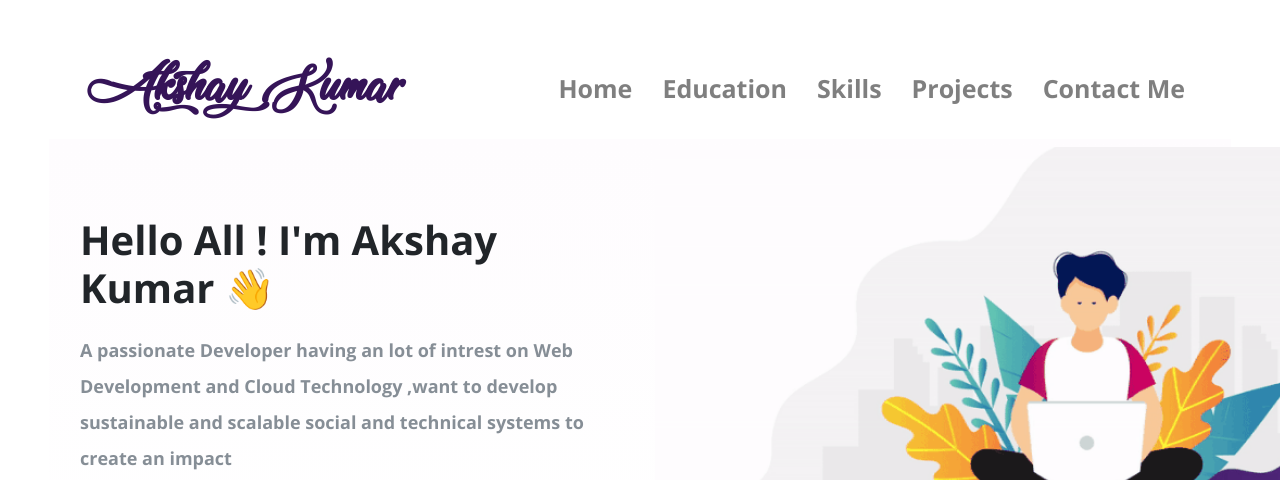
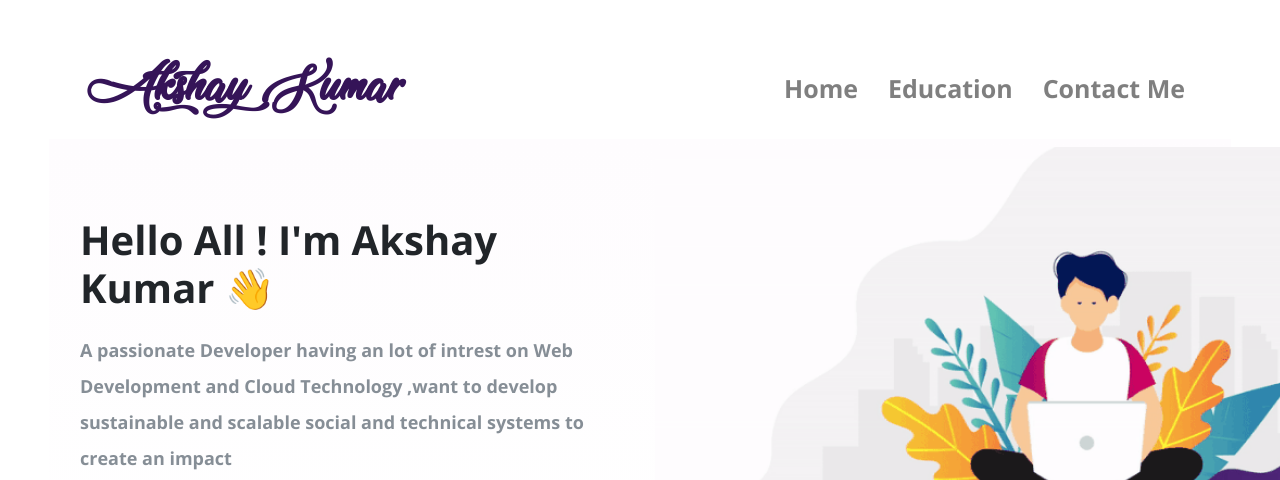
Before and after one commit to akshayak5253/myownportfolio, a plain HTML site: page index.html in a window 1280 px wide. Shown: the top 480 px of the page. Drawn offline with nearby package versions, Linux system fonts and the light colour scheme; a web font is replaced by a local one.

Commit message:
Update index.html

```diff
--- a/index.html
+++ b/index.html
@@ -33,12 +33,7 @@
                     <li class="nav-item">
                       <a class="nav-link headerachor" href="Education.html">Education</a>
                     </li>
-                    <li class="nav-item">
-                      <a class="nav-link headerachor" href="skill.html">Skills</a>
-                    </li>
-                    <li class="nav-item">
-                      <a class="nav-link headerachor" href="Project.html">Projects</a>
-                    </li>
+
                     <li class="nav-item">
                       <a class="nav-link headerachor" href="contact.html">Contact Me</a>
                     </li>
@@ -57,7 +52,7 @@
                           Web Development and Cloud Technology ,want to develop sustainable and
                           scalable social and technical systems to create an impact</p>
                           <div class=social_media_icon>
-                            <a class="btn" href="https://www.instagram.com/ajit.verma_/" target=_blank>
+                            <a class="btn" href="https://www.instagram.com/_akshaykumar_ak/" target=_blank>
                               <i class="fab fa-instagram"></i>
                             </a>
                             <a class="btn" href="https://www.linkedin.com/in/akshaykumar5253/" target=_blank>
```
